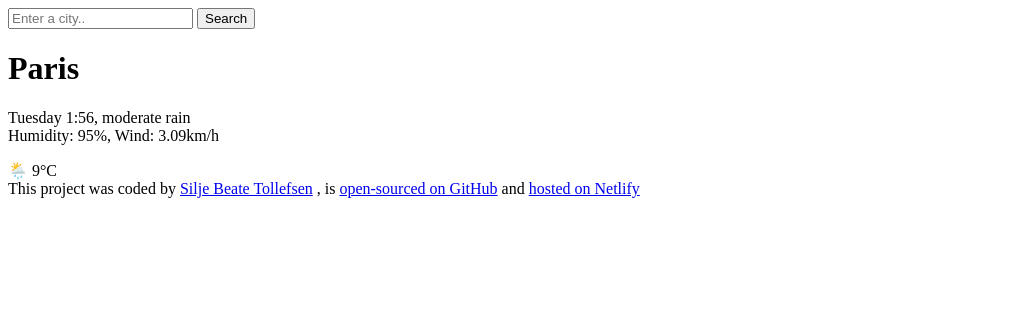
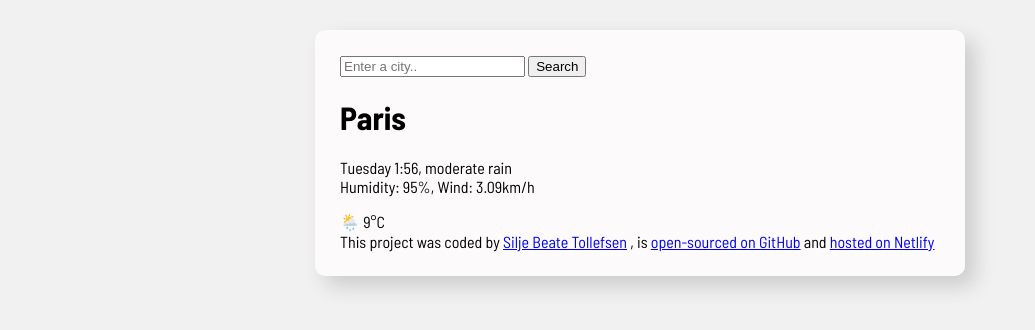
Before and after one commit to SiljeT81/weather-forecast-project, a plain HTML site: page index.html in a window 1280 px wide. Shown: the whole page, without its empty margins (0-1035 px from the left). Drawn offline with Linux system fonts and the light colour scheme; a web font is replaced by a local one.

Commit message:
Added src folder, css file, body font and classes to form

```diff
--- a/index.html
+++ b/index.html
@@ -4,12 +4,17 @@
     <meta charset="UTF-8" />
     <meta name="viewport" content="width=device-width, initial-scale=1.0" />
     <title>Weather Forecast</title>
+    <link rel="stylesheet" href="src/styles.css">
+    <link rel="preconnect" href="https://fonts.googleapis.com">
+<link rel="preconnect" href="https://fonts.gstatic.com" crossorigin>
+<link href="https://fonts.googleapis.com/css2?family=Barlow+Semi+Condensed:ital,wght@0,100;0,200;0,300;0,400;0,500;0,600;0,700;0,800;0,900;1,100;1,200;1,300;1,400;1,500;1,600;1,700;1,800;1,900&family=LXGW+WenKai+TC&family=Playwrite+GB+S:ital,wght@0,100..400;1,100..400&family=Roboto:ital,wght@0,100;0,300;0,400;0,500;0,700;0,900;1,100;1,300;1,400;1,500;1,700;1,900&display=swap" rel="stylesheet">
   </head>
   <body>
+    <div class = "weather-app">
     <header>
-      <form>
-        <input type="search" placeholder="Enter a city.." required />
-        <input type="submit" value="Search" />
+      <form class="search-form">
+        <input type="search" placeholder="Enter a city.." required class="search-form-input"/>
+        <input type="submit" value="Search" class="search-form-button"/>
       </form>
     </header>
     <main>
@@ -30,5 +35,6 @@
       , is <a href="https://github.com/SiljeT81/weather-forecast-project" target="_blank">open-sourced on GitHub</a> and
       <a href="https://jazzy-rugelach-604937.netlify.app/" target="_blank">hosted on Netlify</a>
     </footer>
+    </div>
   </body>
 </html>
--- /dev/null
+++ b/src/styles.css
@@ -0,0 +1,13 @@
+body{
+    background-color: #F1F1F2;
+    font-family: "Barlow Semi Condensed", sans-serif;
+}
+
+.weather-app{
+    background-color: #FCFAFA;
+    max-width: 600px;
+    margin: 30px auto;
+    padding: 25px;
+    border-radius: 10px;
+    box-shadow: 10px 10px 20px rgba(59, 58, 58, 0.2);
+}
```
